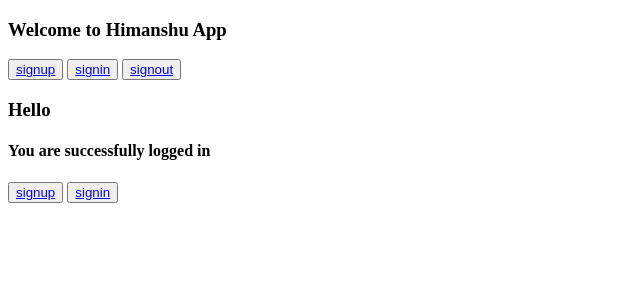
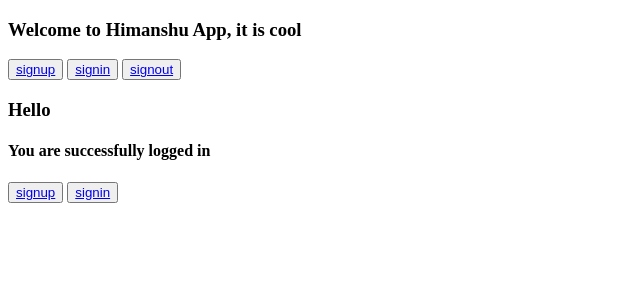
Before and after one commit to hims0912/LoginApp, a Django app: page / in a window 1280 px wide. Shown: the top 300 px of the page, without its empty margins (0-640 px from the left). Run offline with Django 4.2, Linux system fonts and the light colour scheme; a user stored in the database is signed in.

```diff
--- a/templates/authentication/index.html
+++ b/templates/authentication/index.html
@@ -22,7 +22,7 @@
         </button>
         </div>
         {% endfor %}
-        <h3>Welcome to Himanshu App</h3>
+        <h3>Welcome to Himanshu App, it is cool</h3>
         <button type="submit"><a href="/signup">signup</a></button>
         <button type="submit"><a href="/signin">signin</a></button>
         <button type="submit"><a href="/signout">signout</a></button>
```
